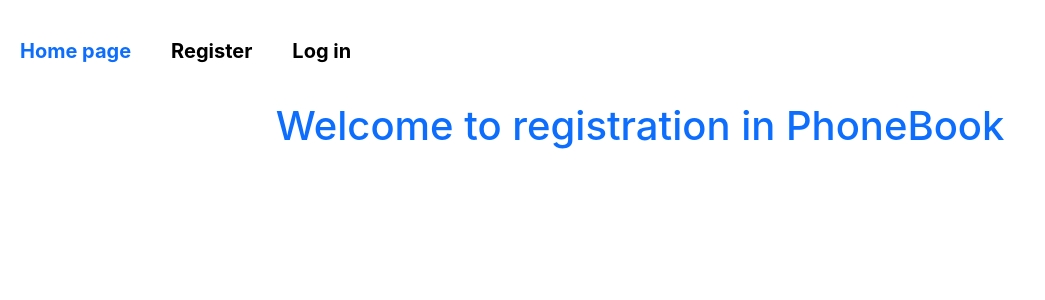
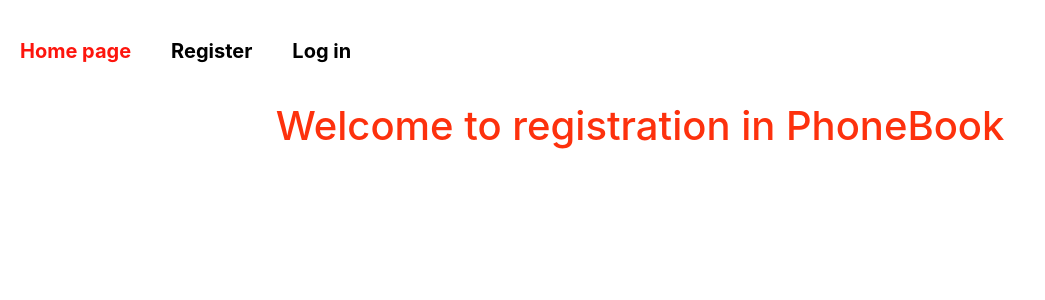
Before and after one commit to Anastasiia88Z/goit-react-hw-08-phonebook, a React (Create React App) app: page / in a window 1280 px wide. Shown: the top 300 px of the page, without its empty margins (0-1045 px from the left). Built offline with nearby package versions, Linux system fonts and the light colour scheme.

Commit message:
add change

```diff
--- a/src/components/App/App.jsx
+++ b/src/components/App/App.jsx
@@ -5,7 +5,6 @@
 import PrivateRoute from '../Routers/PrivateRoute';
 import PublicRoute from '../Routers/PublicRouter';
 import AppBar from '../AppBar';
-import Container from '../Container/Container';
 import { fetchCurrentUser } from '../../redux/auth/auth-operations';
 import authSelectors from '../../redux/auth/auth-selectors';
 import s from './App.module.css';
--- a/src/index.css
+++ b/src/index.css
@@ -17,8 +17,8 @@
   font-weight: 400;
   line-height: 1.5;
   color: #fff;
-  background-color: #0d6efd;
-  border-color: #0d6efd;
+  background-color: #fd0d0d;
+  border-color: #fd1d0d;
   text-align: center;
   text-decoration: none;
   vertical-align: middle;
@@ -34,7 +34,7 @@
 .welcome {
   display: contents;
   font-size: 20px;
-  color: #0d6efd;
+  color: #fd310d;
   text-align: center;
 }
 
@@ -58,7 +58,7 @@
 
 .activeLink {
   composes: link;
-  color: #0d6efd;
+  color: #fd150d;
 }
 
 .loader {
@@ -69,19 +69,13 @@
   width: 100vw;
 }
 
-.home-title {
-  color: #0d6efd;
-  text-align: center;
-  margin: 0;
-}
-
 .container {
   width: 30%;
   margin-bottom: 50px;
 }
 
 .title-home {
-  color: #0d6efd;
+  color: hsl(9, 98%, 52%);
   text-align: center;
   margin: 0;
 }
```
